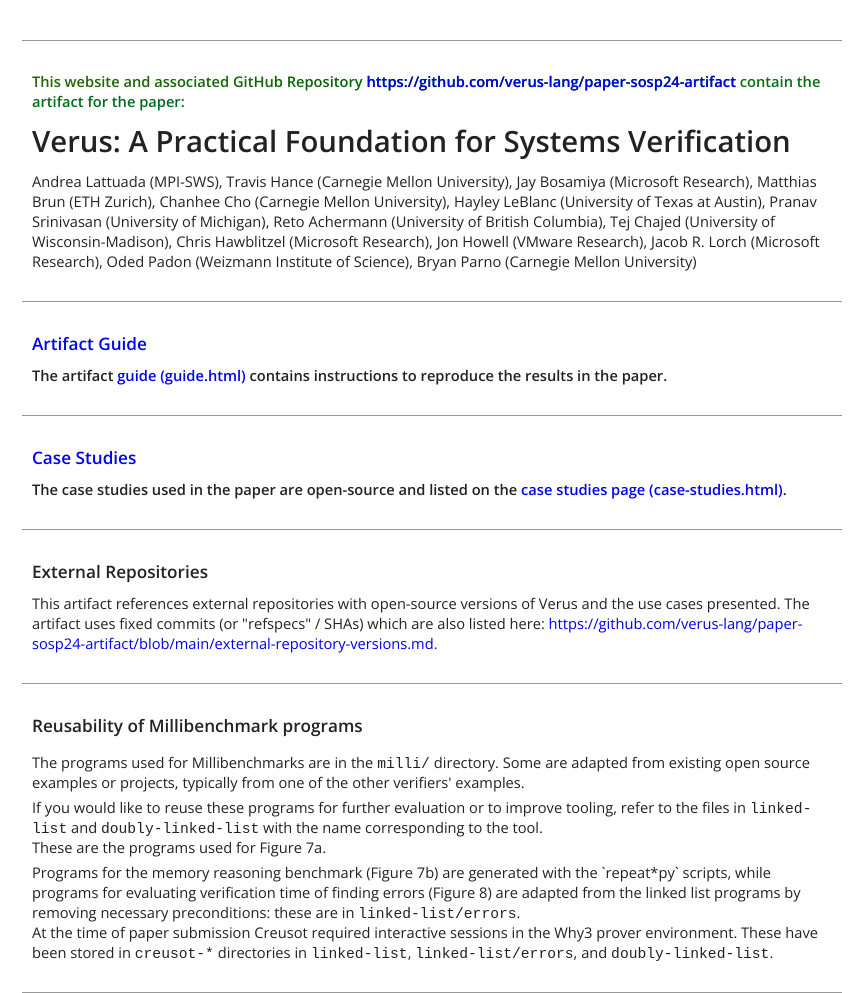
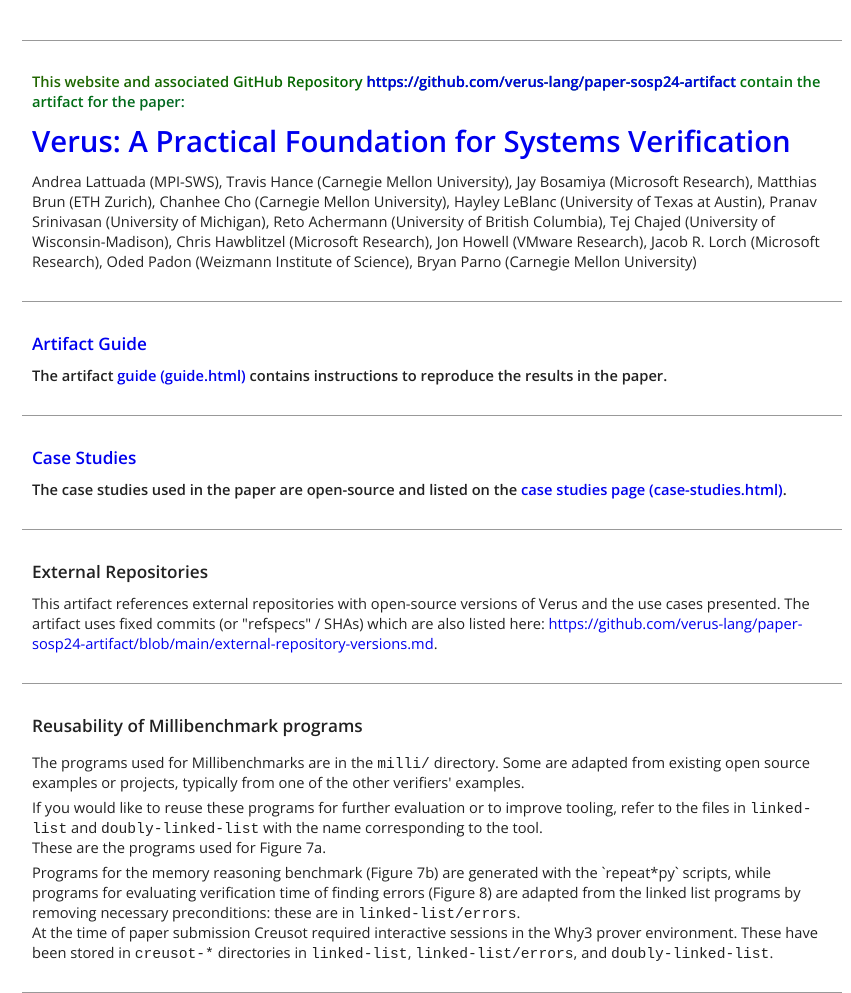
Before and after one commit to verus-lang/paper-sosp24-artifact, a Jekyll site: the page site/index.html, which Jekyll copies as it is, in a window 1280 px wide. Shown: the whole page, without its empty margins (8-859 px from the left). Built offline with Jekyll 4.4.1, drawn with Linux system fonts in a browser that asks for light colours.

Commit message:
add link to paper

```diff
--- a/site/index.html
+++ b/site/index.html
@@ -17,7 +17,7 @@
             <span class="highlight-1">This website and associated GitHub Repository <a href="https://github.com/verus-lang/paper-sosp24-artifact">https://github.com/verus-lang/paper-sosp24-artifact</a>
             contain the artifact for the paper:</span>
 
-            <h1 style="margin-top: 10px; margin-bottom: 10px;">Verus: A Practical Foundation for Systems Verification</h1>
+            <h1 style="margin-top: 10px; margin-bottom: 10px;"><a href="https://dl.acm.org/doi/10.1145/3694715.3695952">Verus: A Practical Foundation for Systems Verification</a></h1>
 
             Andrea Lattuada (MPI-SWS),
             Travis Hance (Carnegie Mellon University),
```
